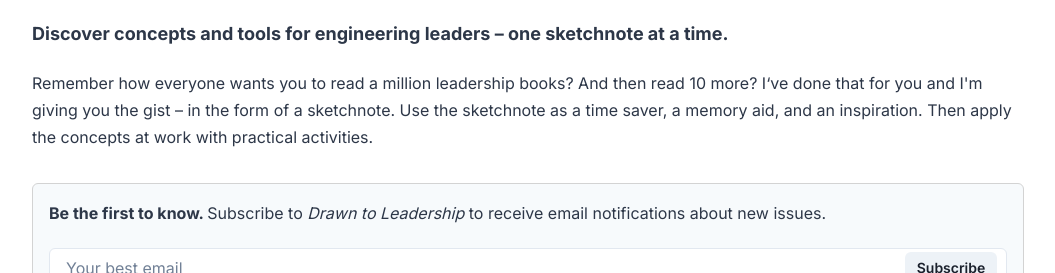
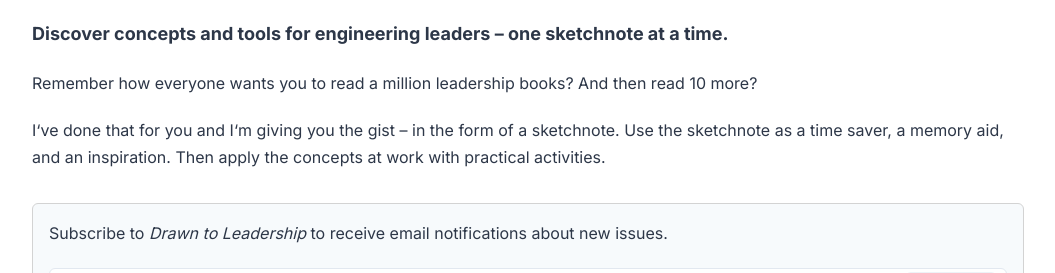
Before and after one commit to choefele/claushoefele.com, a Next.js app: page /newsletter in a window 1280 px wide. Shown: the part 149-422 px from the top of the page, without its empty margins (112-1167 px from the left). Built offline with nearby package versions, Linux system fonts and the light colour scheme; no server answers.

Commit message:
Update text

```diff
--- a/src/pages/newsletter.tsx
+++ b/src/pages/newsletter.tsx
@@ -26,11 +26,16 @@ export default function Newsletter({ posts }: { posts: Post[] }) {
           at a time.
         </P>
         <P>
-          Remember how everyone wants you to read a million leadership books? And then read 10 more? I‘ve done that for you and I'm giving you the gist – in the form of a sketchnote.
-
-          Use the sketchnote as a time saver, a memory aid, and an inspiration. Then apply the concepts at work with practical activities.
+          Remember how everyone wants you to read a million leadership books?
+          And then read 10 more?
         </P>
-        <SubscribeBox message="Be the first to know." optedInEmail={email} />
+        <P>
+          I‘ve done that for you and I‘m giving you the gist – in the form of a
+          sketchnote. Use the sketchnote as a time saver, a memory aid, and an
+          inspiration. Then apply the concepts at work with practical
+          activities.
+        </P>
+        <SubscribeBox optedInEmail={email} />
 
         <H2>Latest Issues</H2>
         <SimpleGrid
```
